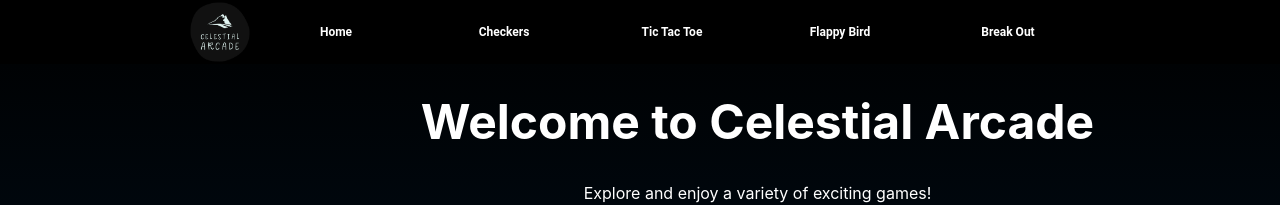
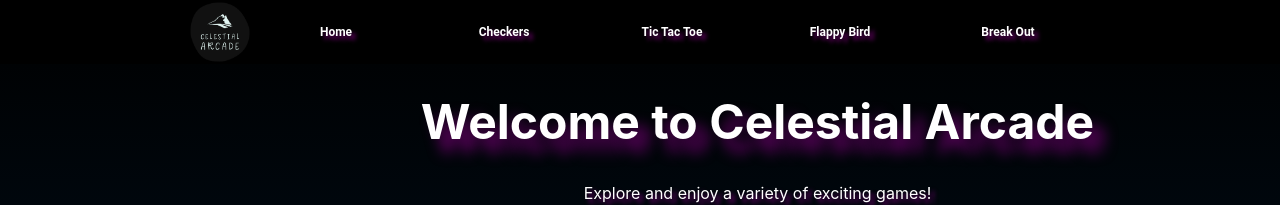
Before and after one commit to RobBundy2002/Celestrial-Arcade, a React (Create React App) app: page /home in a window 1280 px wide. Shown: the top 205 px of the page. Built offline with nearby package versions, Linux system fonts and the light colour scheme.

Commit message:
Styled some More

```diff
--- a/src/App.css
+++ b/src/App.css
@@ -1,7 +1,7 @@
 body {
     margin: 0;
     padding: 0;
-    font-family: Arial, sans-serif;
+    font-family: "Century Schoolbook", sans-serif;
     background: radial-gradient(circle, #000000 0%, #000000 100%),
     linear-gradient(to bottom, #000000 0%, #00294e 100%);
     background-blend-mode: screen;
@@ -9,6 +9,7 @@ body {
     width: 50vw;
     overflow: hidden; /* Ensure the animation doesn't cause scrollbars */
     animation: dynamicBackground 15s infinite alternate;
+    text-shadow: 4px 4px 4px rgba(128, 0, 128, 0.8);
 }
 
 @keyframes dynamicBackground {
@@ -23,6 +24,7 @@ body {
 h1 {
     font-size: 3em;
     text-align: center;
+    text-shadow: 12px 13px 14px rgba(128, 0, 128, 0.8);
 }
 
 .App {
```
